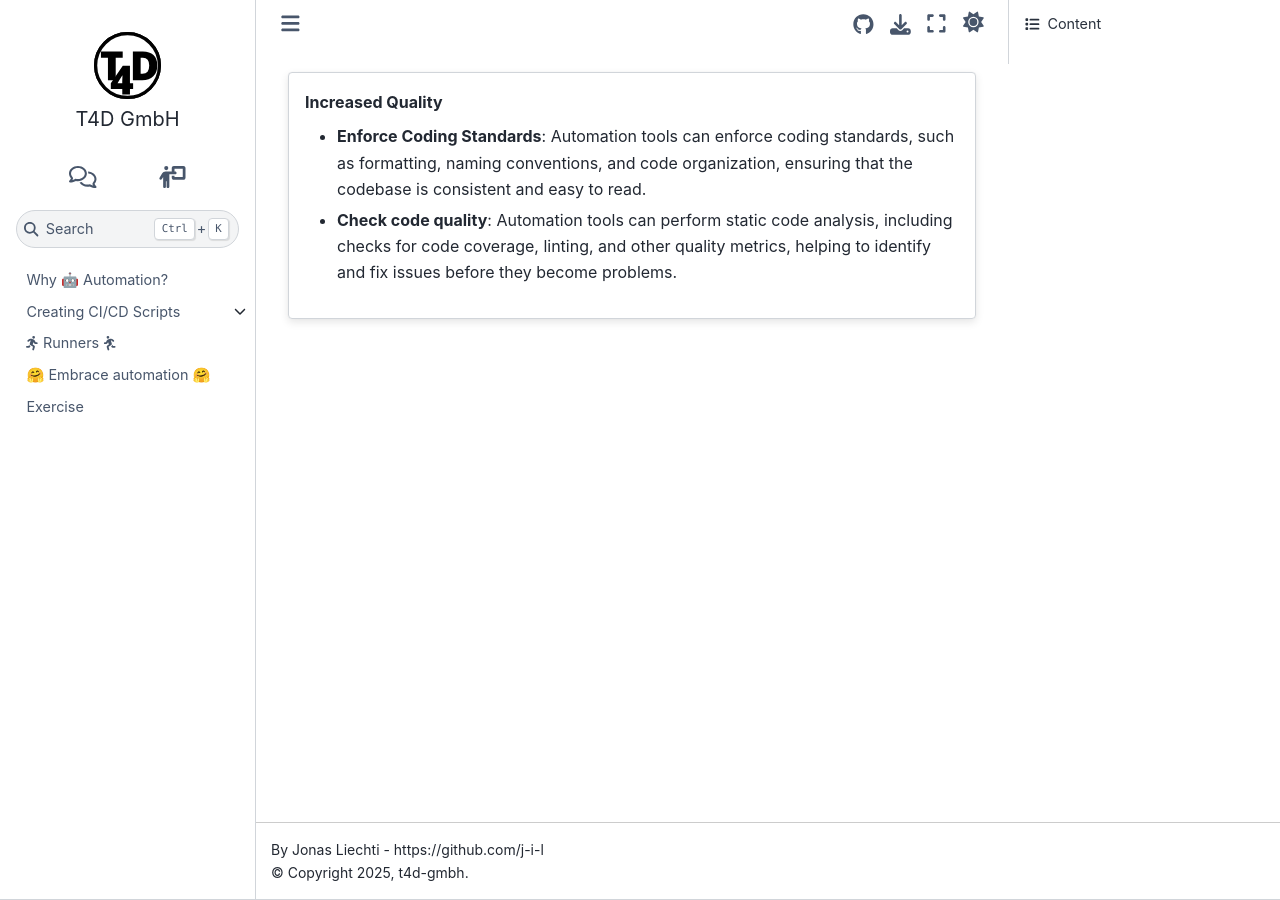
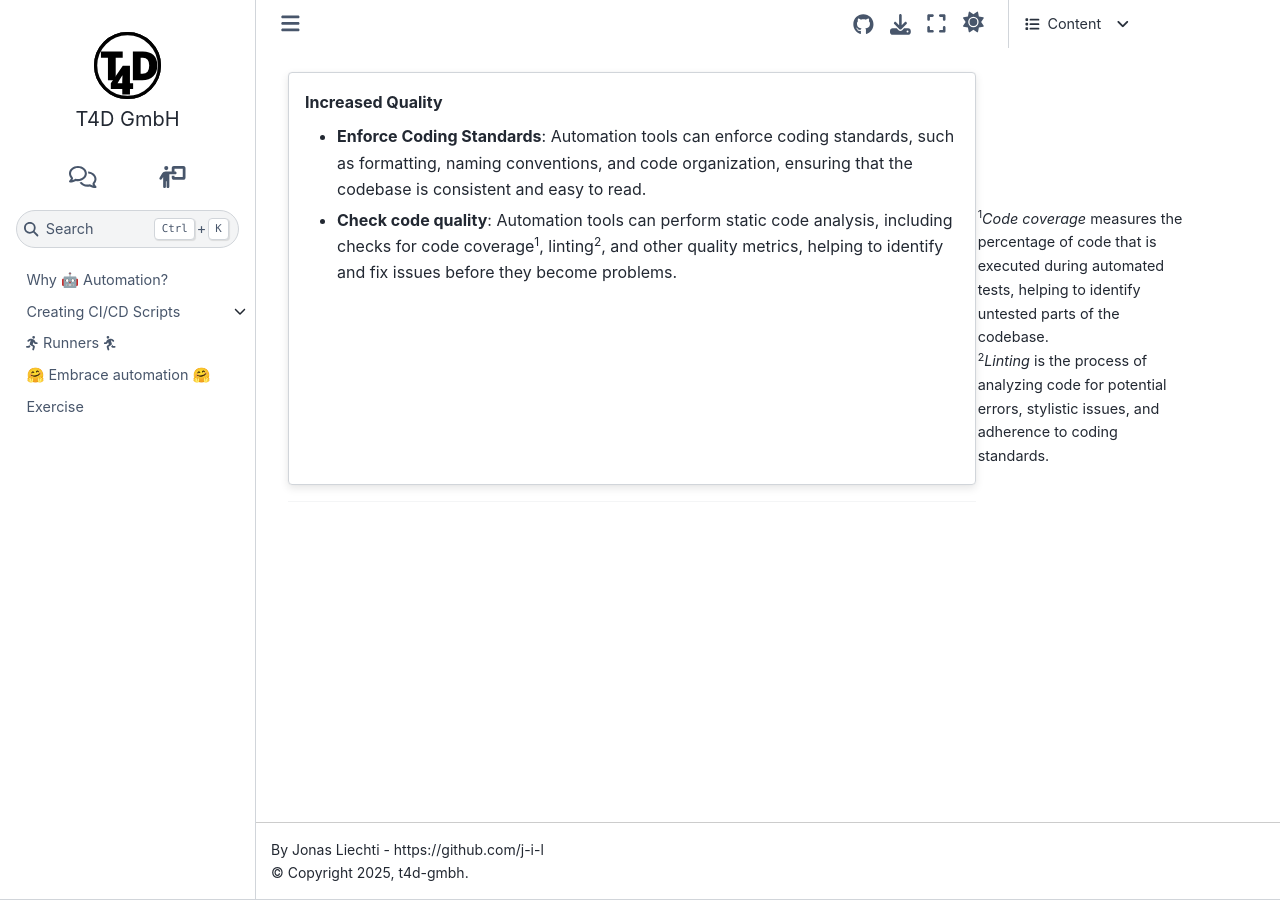
Before and after one commit to t4d-gmbh/ci-cd-workflows, a Sphinx documentation site: the page built from source/content/why_automation/benefit_quality.md, in a window 1280 px wide. Built offline with Sphinx 7.4.7 and the Sphinx Book theme 1.1.4, drawn with Linux system fonts in a browser that asks for light colours; the version number could not be read and is left out.

Commit message:
added references for code quality checks

```diff
--- a/source/content/why_automation/benefit_quality.md
+++ b/source/content/why_automation/benefit_quality.md
@@ -1,7 +1,11 @@
 {% if page %}:::{card}{% else %}####{% endif %}  Increased Quality
 - **Enforce Coding Standards**: {% if slide %}Formatting, naming conventions, code organization.{% else %}Automation tools can enforce coding standards, such as formatting, naming conventions, and code organization, ensuring that the codebase is consistent and easy to read.{% endif %}
-- **Check code quality**: {% if slide %}Fode coverage, linting, quality metrics.{% else %}Automation tools can perform static code analysis, including checks for code coverage, linting, and other quality metrics, helping to identify and fix issues before they become problems.{% endif %}
-{%if page %}:::{% endif %}
+- **Check code quality**: {% if slide %}Fode coverage, linting, quality metrics.{% else %}Automation tools can perform static code analysis, including checks for code coverage{% if page %}[^sn1]{% endif %}, linting{% if page %}[^sn2]{% endif %}, and other quality metrics, helping to identify and fix issues before they become problems.{% endif %}
+{% if page %}
+[^sn1]: _Code coverage_ measures the percentage of code that is executed during automated tests, helping to identify untested parts of the codebase.
+[^sn2]: _Linting_ is the process of analyzing code for potential errors, stylistic issues, and adherence to coding standards.
+:::
+{% endif %}
 
 {% if slide %}
 ::::{grid}
```
